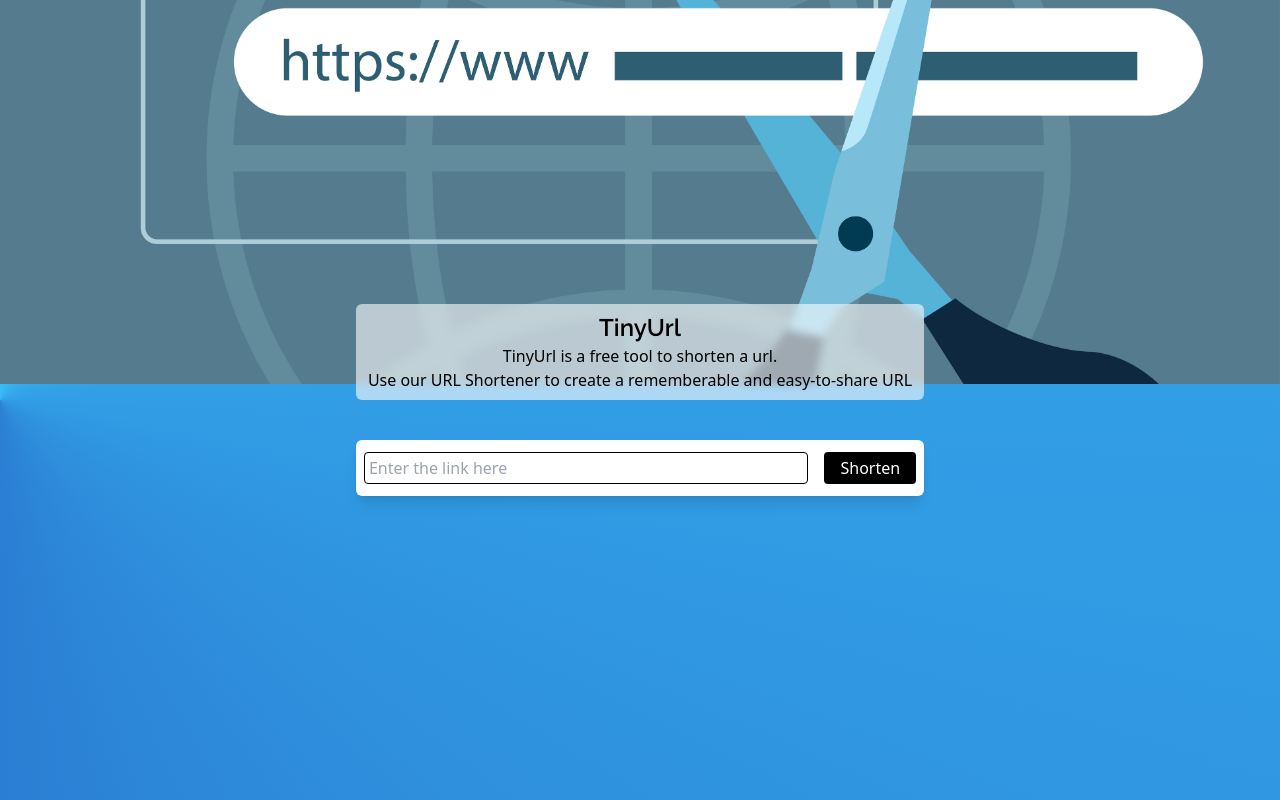
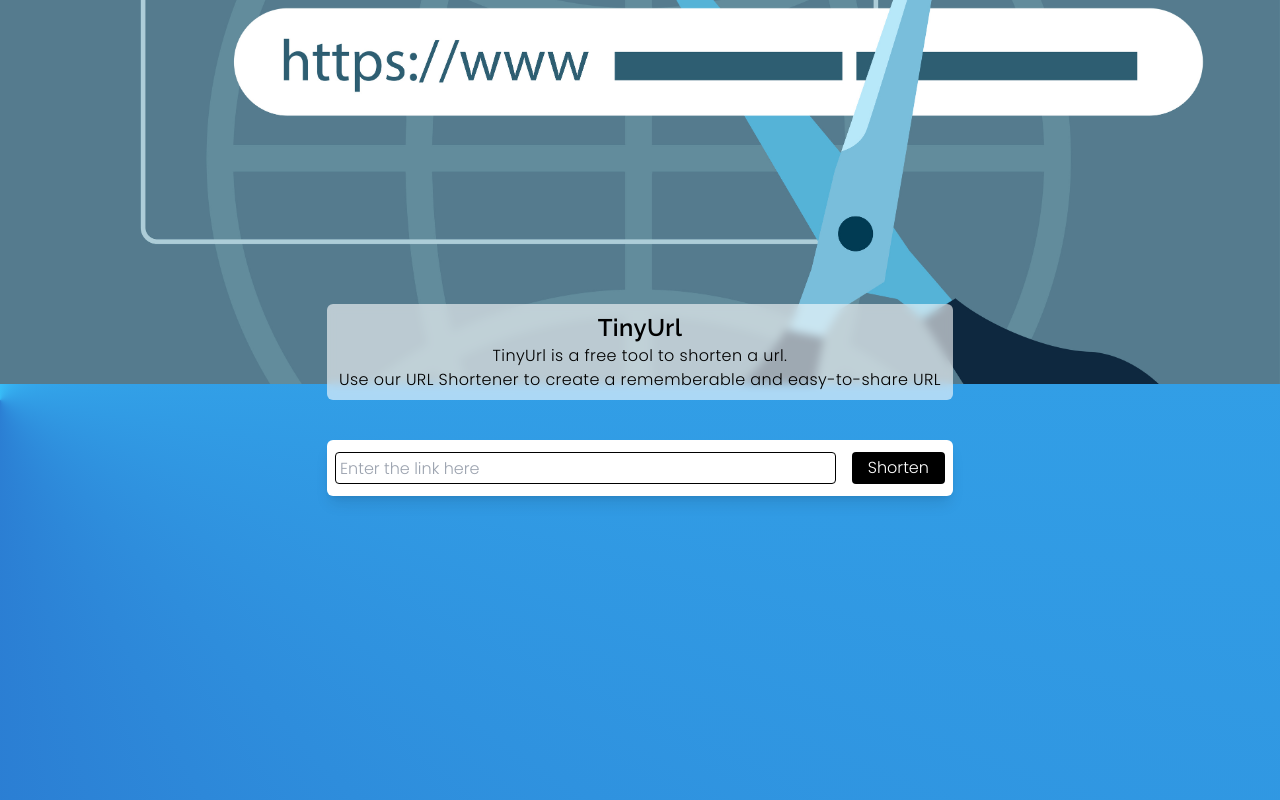
Before and after one commit to wallicestene/Url-shortener-app, a React (Vite) app in the folder client/: page / in a window 1280 px wide. Built offline with nearby package versions, Linux system fonts and the light colour scheme.

Commit message:
frontend

```diff
--- a/client/src/Home.jsx
+++ b/client/src/Home.jsx
@@ -31,9 +31,9 @@
     <div className=" relative h-screen flex flex-col items-center object-center bg-[conic-gradient(at_left,_var(--tw-gradient-stops))] from-sky-400 to-blue-800">
       <img src={pic1} alt="" className=" h-96 w-screen object-cover" />
       <div className=" absolute top-1/2 -translate-y-1/2 flex flex-col gap-10">
-        <div className="rounded-md py-2 px-3 grid place-items-center text-center  backdrop-blur-sm bg-white/60">
-          <h1 className=" font-Raleway font-bold text-2xl">TinyUrl</h1>
-          <p>TinyUrl is a free tool to shorten a url.</p>
+        <div className="rounded-md tracking-wide font-Poppins py-2 px-3 grid place-items-center text-center  backdrop-blur-sm bg-white/60">
+          <h1 className=" font-Raleway  font-bold text-2xl">TinyUrl</h1>
+          <p >TinyUrl is a free tool to shorten a url.</p>
           <p>
             Use our URL Shortener to create a rememberable and easy-to-share URL
           </p>
@@ -41,7 +41,7 @@
         <div>
           <form
             onSubmit={handleSubmit}
-            className=" bg-white shadow-lg py-3 px-2 w-full flex flex-col items-center gap-4 rounded-md"
+            className=" bg-white shadow-lg py-3 px-2 w-full flex flex-col items-center gap-4 rounded-md font-Poppins"
           >
             <div className=" w-full flex items-center gap-4">
               <input
--- a/client/src/index.css
+++ b/client/src/index.css
@@ -1,4 +1,5 @@
-@import url('https://fonts.googleapis.com/css2?family=Raleway:wght@600&display=swap');
+
+  @import url('https://fonts.googleapis.com/css2?family=Montserrat:wght@300&family=Poppins:wght@300&family=Raleway:wght@600&display=swap');
 @tailwind base;
 @tailwind components;
 @tailwind utilities;
--- a/client/tailwind.config.js
+++ b/client/tailwind.config.js
@@ -7,7 +7,9 @@
   theme: {
     extend: {
       fontFamily: {
-        Raleway: "Raleway"
+        Raleway: "Raleway",
+        Montserrat: "Montserrat",
+        Poppins: "Poppins"
       }
     },
   },
```
Also changed, not shown: 1 other file (tests, documents, lock files or other folders).
